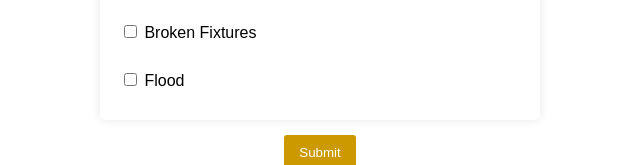
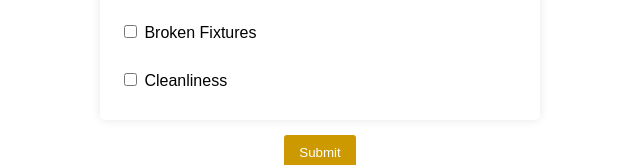
Before and after one commit to jaswinder1122/technicalproject-nest259, a plain HTML site: page index.html in a window 1280 px wide. Shown: the part 773-938 px from the top of the page, 320-960 px from the left. Drawn offline with nearby package versions, Linux system fonts and the light colour scheme.

Commit message:
Update index.html

```diff
--- a/index.html
+++ b/index.html
@@ -5,7 +5,7 @@
   <meta charset="utf-8">
   <meta name="viewport" content="width=device-width, initial-scale=1">
   <link rel="stylesheet" type="text/css" href="style.css">
-  <title>HUMBER REPORTING</title>
+  <title>HUMBER FACILITIES REPORTING PLATFORM</title>
 
 </head>
 
@@ -54,8 +54,8 @@
     </label><br>
 
     <label>
-      <input type="checkbox" name="issue" id="issue6" value=" Flood">
-      Flood
+      <input type="checkbox" name="issue" id="issue6" value=" Cleanliness">
+      Cleanliness
     </label>
   </form>
 
```
